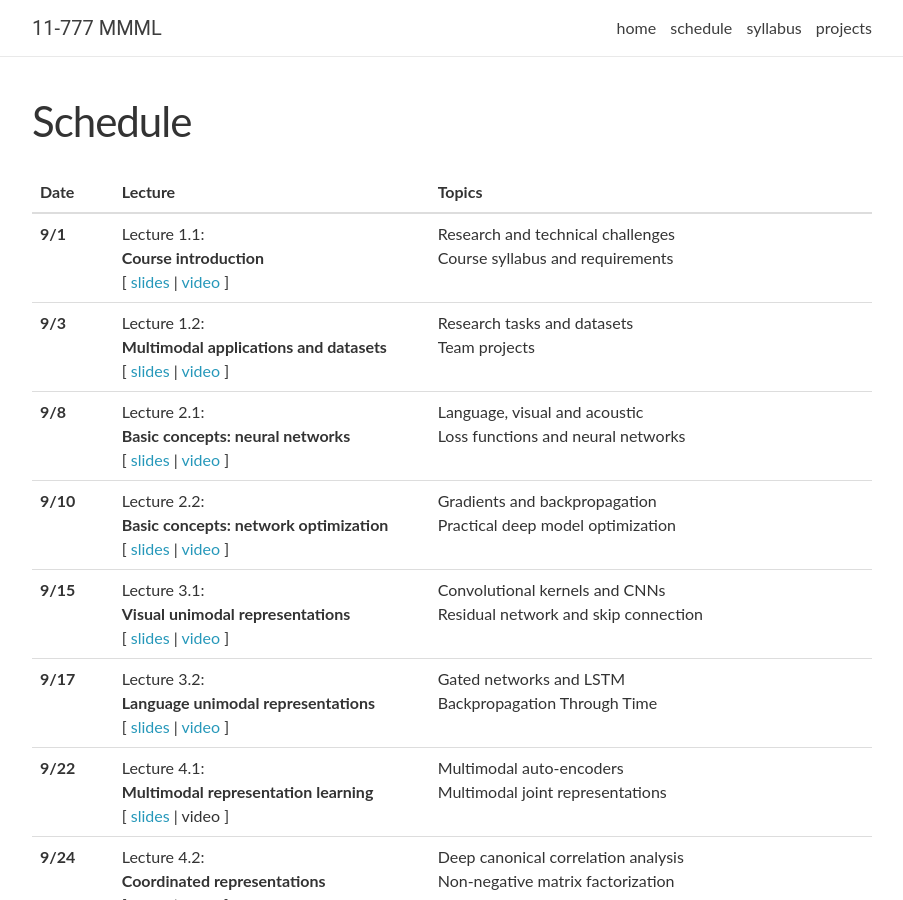
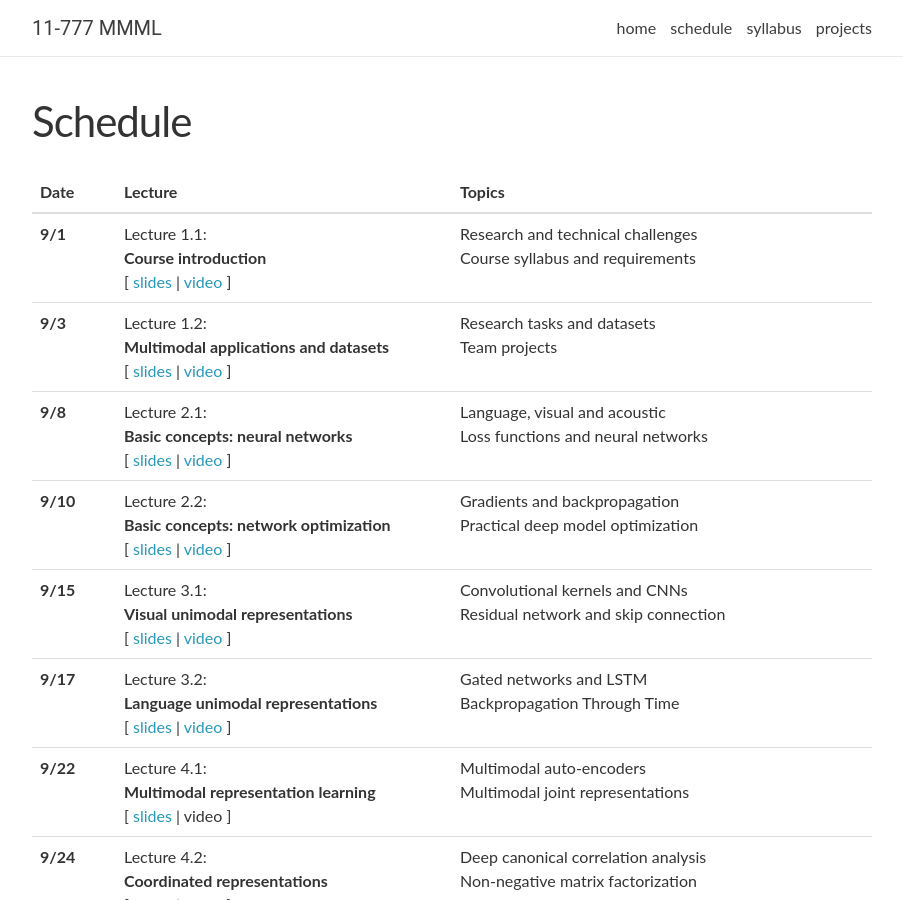
Before and after one commit to CMU-MultiComp-Lab/mmml-course, a Jekyll site: the page built from _pages/schedule.md, in a window 1280 px wide and 900 px high. Shown: the whole window, without its empty margins (188-1091 px from the left). Built offline with Jekyll 4.4.1, drawn with Linux system fonts in a browser that asks for light colours; nearby versions of some CDN libraries; comment, search, counter and statistics services are not loaded.

Commit message:
Update schedule.html

```diff
--- a/_layouts/schedule.html
+++ b/_layouts/schedule.html
@@ -11,9 +11,9 @@ layout: default
   <article class="post-content {{page.title}} clearfix">
     <table class="table table-hover">
       <colgroup>
-        <col style="width:5%">
-        <col style="width:25%">
-        <col style="width:35%">
+        <col style="width:10%">
+        <col style="width:40%">
+        <col style="width:50%">
       </colgroup>
       <thead class="thead-light">
         <tr>
```
